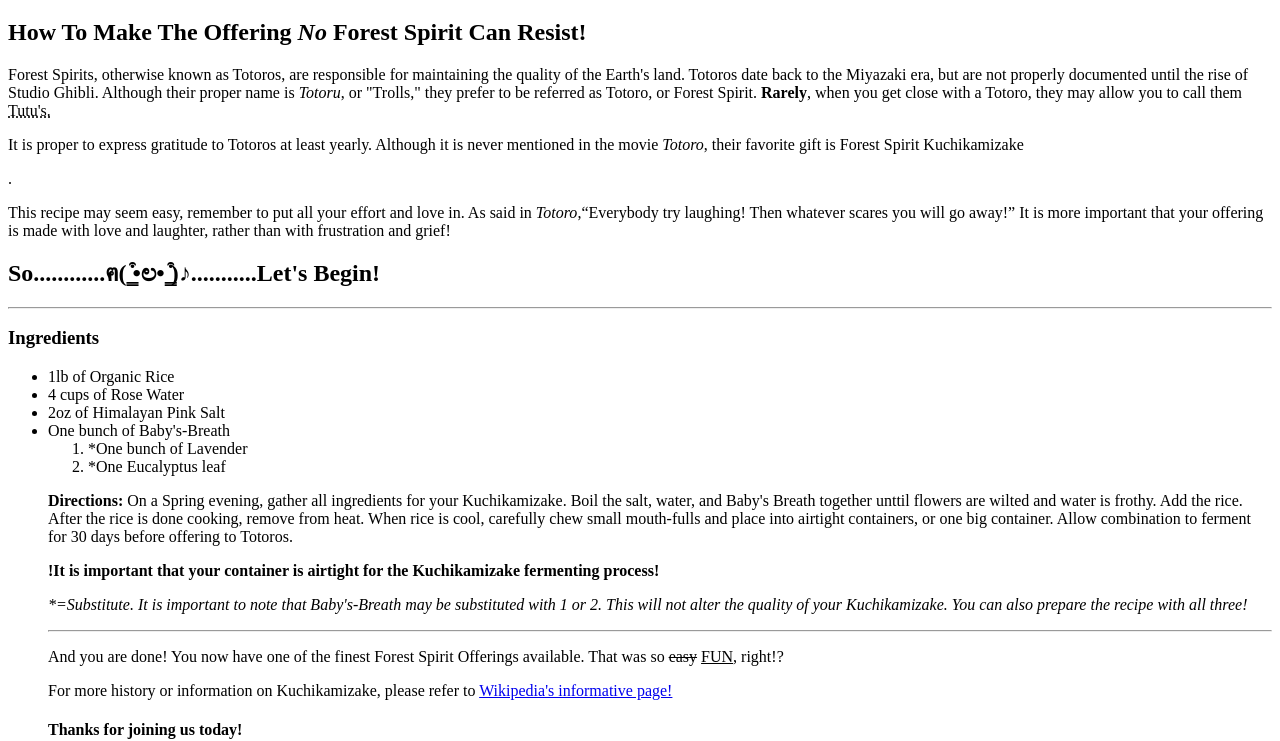
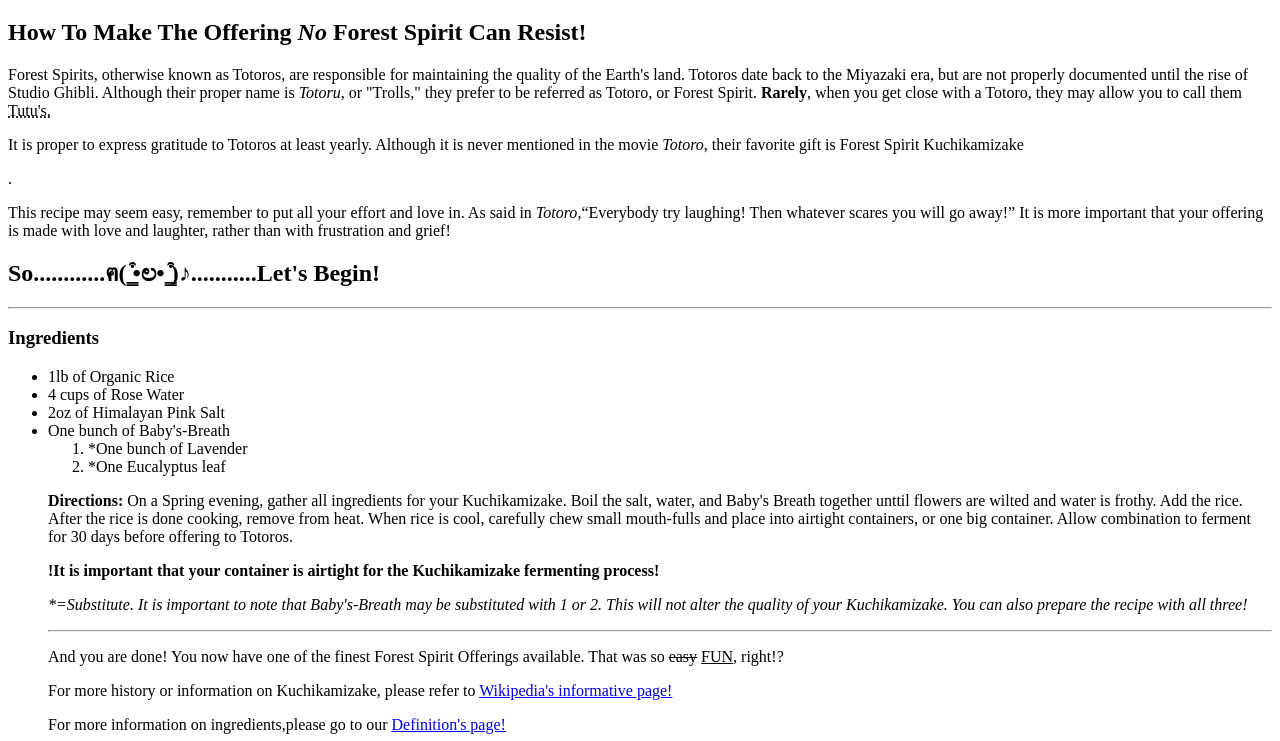
Before and after one commit to ellenkuehl/341Work, a plain HTML site: page week-04-hw/index.html in a window 1280 px wide. Shown: the part 62-803 px from the top of the page. Drawn offline with Linux system fonts and the light colour scheme.

Commit message:
Link
Link

```diff
--- a/week-04-hw/index.html
+++ b/week-04-hw/index.html
@@ -42,7 +42,7 @@ with love and laughter, rather than with frustration and grief!</p>
 
     <p>For more history or information on Kuchikamizake, please refer to <a href="https://en.wikipedia.org/wiki/Kuchikamizake">Wikipedia's informative page!</a></p>
 
-
+<p> For more information on ingredients,please go to our <a href="Def.html">Definition's page!</a></p>
 
 
 
```
